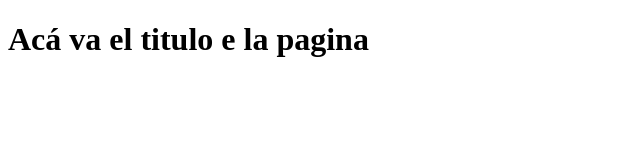
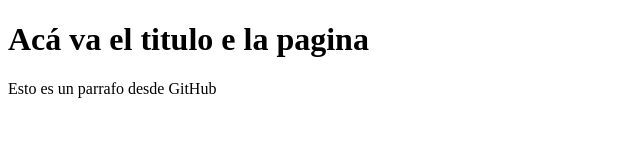
Before and after one commit to sebastianlopezacero/proyectoweb_empresac, a plain HTML site: page index.html in a window 1280 px wide. Shown: the whole page, without its empty margins (0-640 px from the left). Drawn offline with Linux system fonts and the light colour scheme.

Commit message:
Update index.html

```diff
--- a/index.html
+++ b/index.html
@@ -8,5 +8,6 @@
 </head>
 <body>
     <h1>Acá va el titulo e la pagina</h1>
+    <p>Esto es un parrafo desde GitHub</p>
 </body>
 </html>
```
